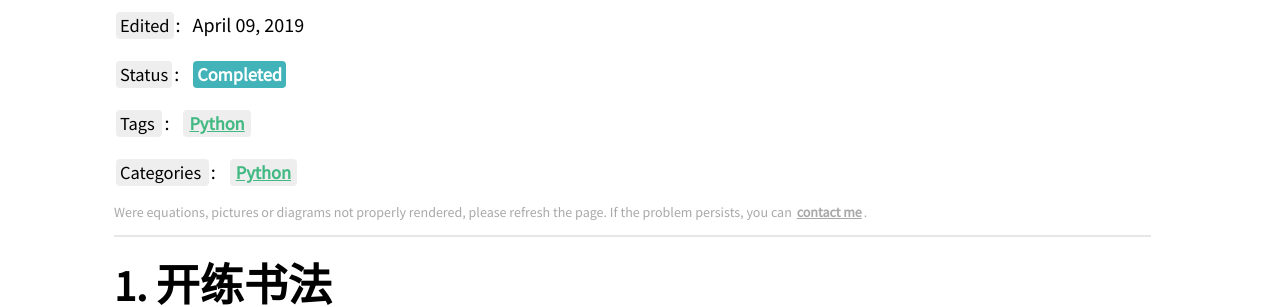
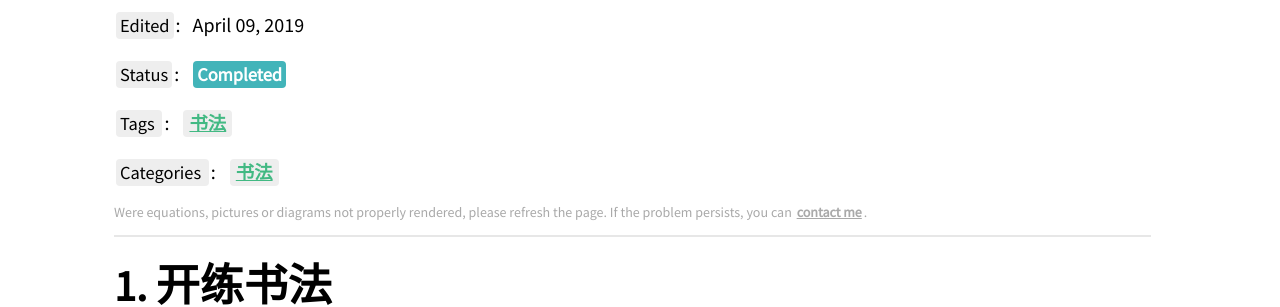
Before and after one commit to bemself/bemself.github.io, a Jekyll site: the page built from _posts/2019-04-09-书法-Keep-On.md, in a window 1280 px wide. Shown: the part 145-452 px from the top of the page. Built offline with Jekyll 4.4.1, drawn with Linux system fonts in a browser that asks for light colours; our own code applies the rules of GitHub Pages for plain Markdown files; a script that is not in the unit is left out.

Commit message:
modify minor

```diff
--- a/_posts/2019-04-09-书法-Keep-On.md
+++ b/_posts/2019-04-09-书法-Keep-On.md
@@ -1,11 +1,14 @@
 ---
 title: 开练书法
 edit: 2019-04-09
-layout: post
 categories:
-- Python
+- 书法
 tags:
-- Python
+- 书法
+status: Completed
+mathjax: true
+highlight: true
+mermaid: true
 description: 第一次正式认真的练书法，小小的一点进步促成此文，以此激励继续前行~
 ---
 
```
